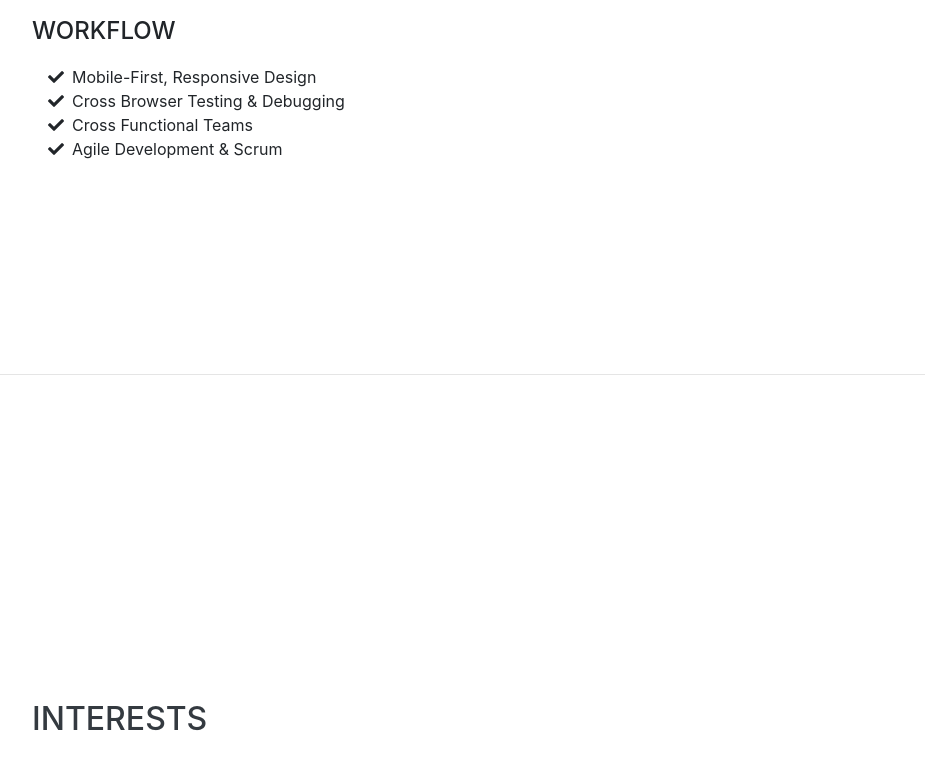
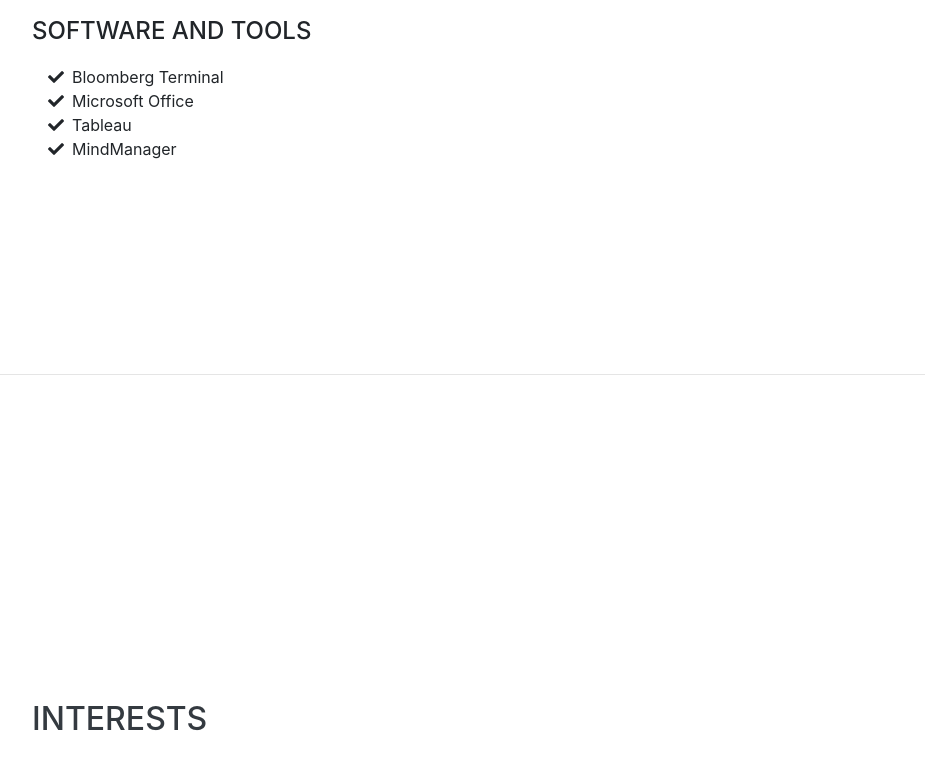
Before and after one commit to diogenis1/portfolio, a website with bundled scripts: page index.html in a window 1280 px wide. Shown: the part 2829-3612 px from the top of the page, without its empty margins (288-1213 px from the left). Built offline with nearby package versions, Linux system fonts and the light colour scheme; a web font is replaced by a local one.

Commit message:
changed skills

```diff
--- a/index.html
+++ b/index.html
@@ -196,20 +196,20 @@
 
         </ul>
 
-        <div class="subheading mb-3">Workflow</div>
+        <div class="subheading mb-3">Software and Tools</div>
         <ul class="fa-ul mb-0">
           <li>
             <i class="fa-li fa fa-check"></i>
-            Mobile-First, Responsive Design</li>
+            Bloomberg Terminal</li>
           <li>
             <i class="fa-li fa fa-check"></i>
-            Cross Browser Testing &amp; Debugging</li>
+            Microsoft Office</li>
           <li>
             <i class="fa-li fa fa-check"></i>
-            Cross Functional Teams</li>
+            Tableau</li>
           <li>
             <i class="fa-li fa fa-check"></i>
-            Agile Development &amp; Scrum</li>
+            MindManager</li>
         </ul>
       </div>
     </section>
```
